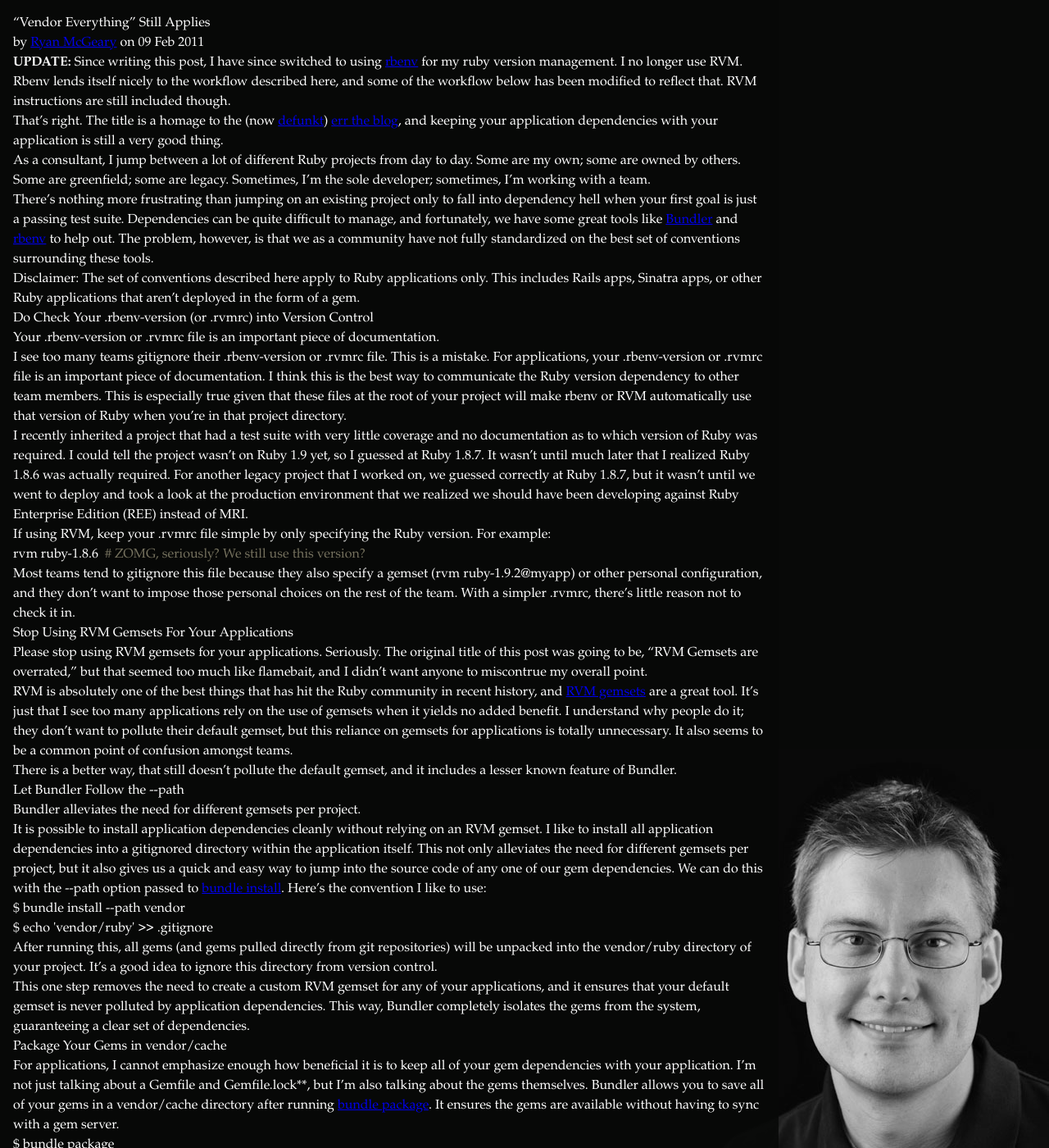
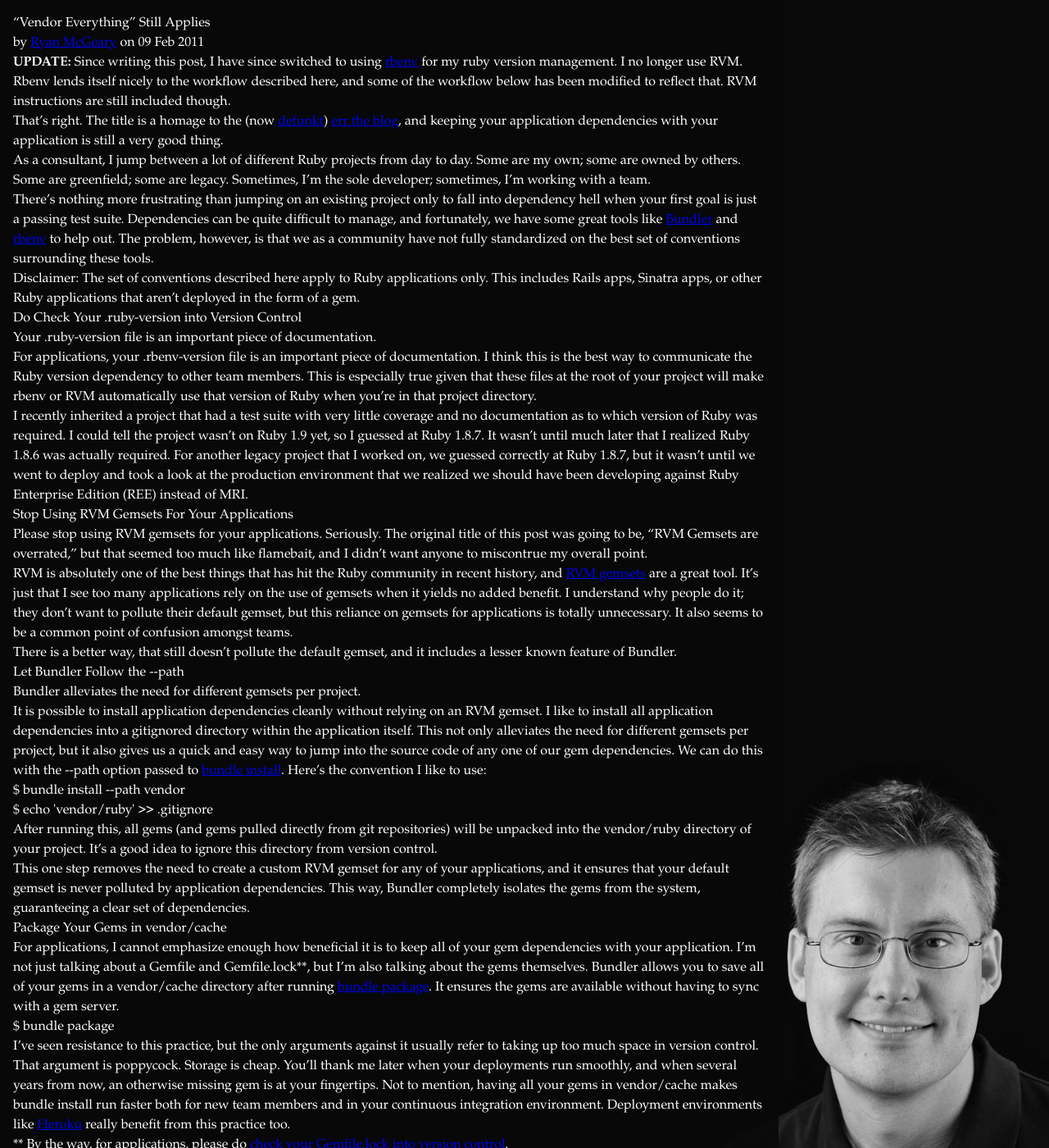
Before and after one commit to rmm5t/ryan.mcgeary.org, a Jekyll site: the page built from _posts/2011-02-09-vendor-everything-still-applies.md, in a window 1280 px wide and 1400 px high. Shown: the whole window at 82% size. Built offline with Jekyll 4.4.1, drawn with Linux system fonts in a browser that asks for light colours; nearby versions of some CDN libraries; comment, search, counter and statistics services are not loaded; some of the changed text lies outside the part shown.

Commit message:
Updated vendor-everything post to account for new conventions
Specifically .ruby-version files negate the need to talk about checking
in the .rvmrc file.

```diff
--- a/_posts/2011-02-09-vendor-everything-still-applies.md
+++ b/_posts/2011-02-09-vendor-everything-still-applies.md
@@ -31,16 +31,15 @@
 only.  This includes Rails apps, Sinatra apps, or other Ruby applications that
 aren't deployed in the form of a gem._
 
-## Do Check Your `.rbenv-version`  (or `.rvmrc`) into Version Control
+## Do Check Your `.ruby-version` into Version Control
 
-> Your `.rbenv-version` or `.rvmrc` file is an important piece of documentation.
+> Your `.ruby-version` file is an important piece of documentation.
 
-I see too many teams gitignore their `.rbenv-version` or `.rvmrc` file. This is
-a mistake. For applications, your `.rbenv-version` or `.rvmrc` file is an
-important piece of documentation.  I think this is the best way to communicate
-the Ruby version dependency to other team members. This is especially true given
-that these files at the root of your project will make rbenv or RVM automatically
-use that version of Ruby when you're in that project directory.
+For applications, your `.rbenv-version` file is an important piece of
+documentation.  I think this is the best way to communicate the Ruby version
+dependency to other team members. This is especially true given that these
+files at the root of your project will make rbenv or RVM automatically use
+that version of Ruby when you're in that project directory.
 
 I recently inherited a project that had a test suite with very little coverage
 and no documentation as to which version of Ruby was required. I could tell the
@@ -50,18 +49,6 @@
 until we went to deploy and took a look at the production environment that we
 realized we should have been developing against Ruby Enterprise Edition (REE)
 instead of MRI.
-
-If using RVM, keep your `.rvmrc` file simple by only specifying the Ruby
-version.  For example:
-
-{% highlight bash %}
-rvm ruby-1.8.6  # ZOMG, seriously? We still use this version?
-{% endhighlight %}
-
-Most teams tend to gitignore this file because they also specify a gemset (`rvm
-ruby-1.9.2@myapp`) or other personal configuration, and they don't want to
-impose those personal choices on the rest of the team. With a simpler `.rvmrc`,
-there's little reason not to check it in.
 
 ## Stop Using RVM Gemsets For Your Applications
 
@@ -149,7 +136,7 @@
 
 ## TL;DR
 
-* Check your `.rvmrc` into version control; it's a form of documentation.
+* Check your `.ruby-version` file into version control; it's a form of documentation.
 * Avoid RVM gemsets for your applications; Bundler solves the same problem in a better way (`bundle install --path vendor`).
 * Keep a cache of your gem dependencies in version control using `bundle package`.
 * This only applies to Ruby applications; gem development is a different beast.
```
